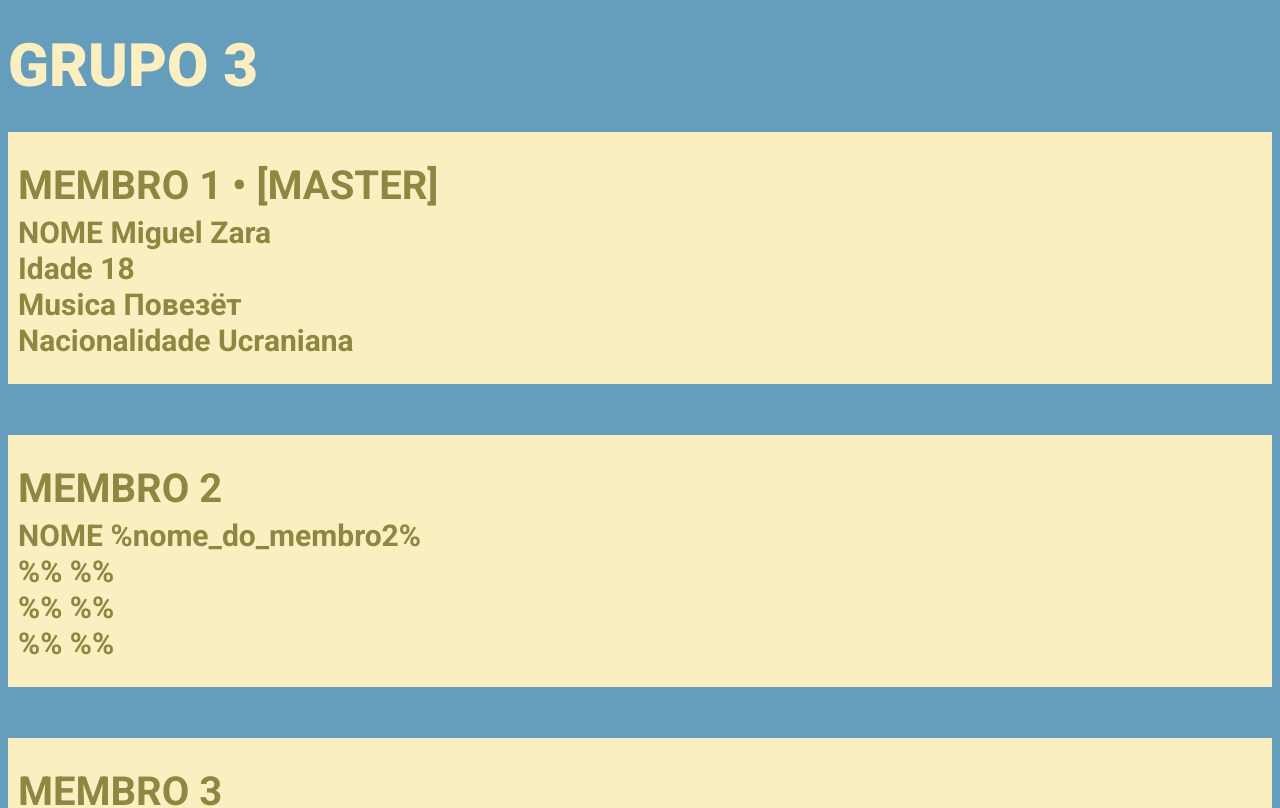
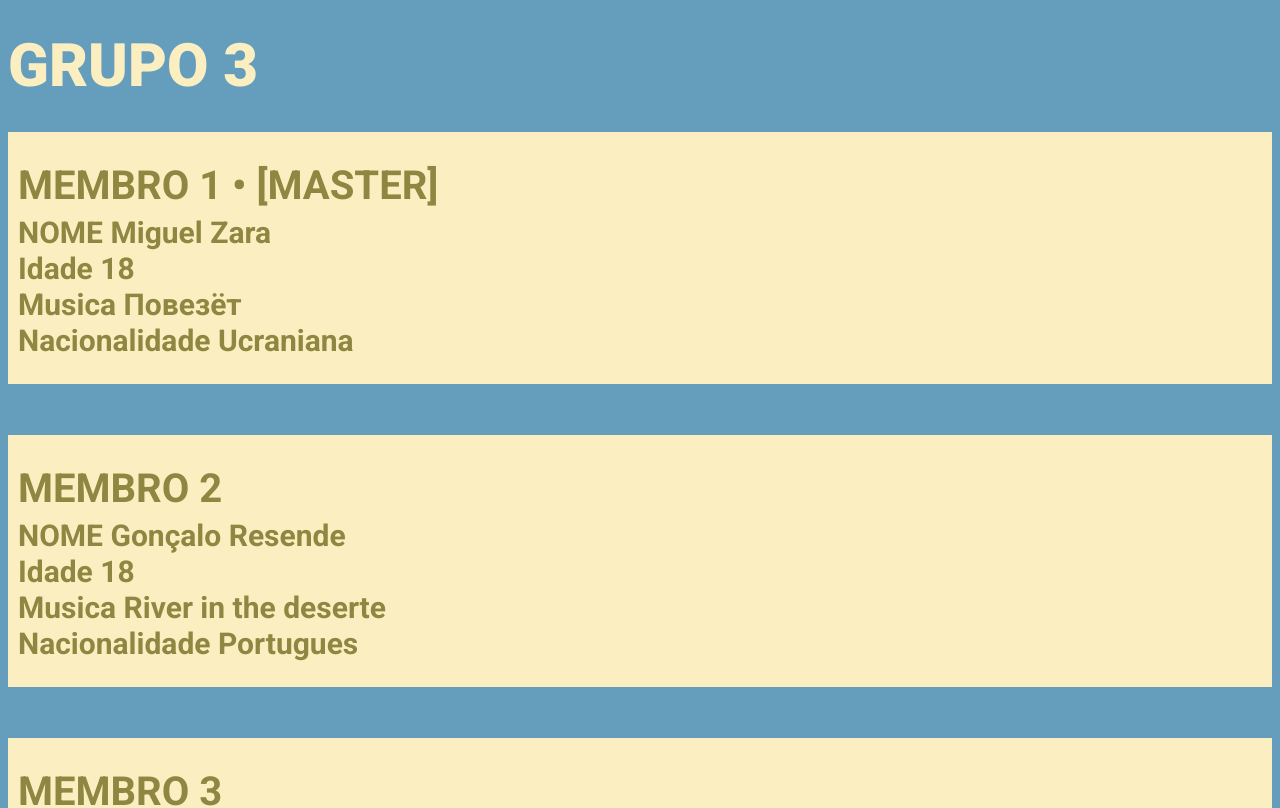
Before and after one commit to Zara210/Trabalho, a plain HTML site: page index.html in a window 1280 px wide. Shown: the top 808 px of the page. Drawn offline with Linux system fonts and the light colour scheme; a web font is replaced by a local one.

Commit message:
gvjgf
dfghj

```diff
--- a/index.html
+++ b/index.html
@@ -20,10 +20,10 @@
     <p>&nbsp;</p>
     <div style="padding:10px;background-color:#fbeec1;">
         <p style="font-size:40px;line-height:0.2;font-weight:600;color:#8d8741;">MEMBRO 2</p>
-        <p style="font-size:30px;line-height:0.2;font-weight:600;color:#8d8741">NOME <span>%nome_do_membro2%</span></p>
-        <p style="font-size:30px;line-height:0.2;font-weight:600;color:#8d8741">%% <span>%%</span></p>
-        <p style="font-size:30px;line-height:0.2;font-weight:600;color:#8d8741">%% <span>%%</span></p>
-        <p style="font-size:30px;line-height:0.2;font-weight:600;color:#8d8741">%% <span>%%</span></p>
+        <p style="font-size:30px;line-height:0.2;font-weight:600;color:#8d8741">NOME <span>Gonçalo Resende</span></p>
+        <p style="font-size:30px;line-height:0.2;font-weight:600;color:#8d8741">Idade <span>18</span></p>
+        <p style="font-size:30px;line-height:0.2;font-weight:600;color:#8d8741">Musica <span>River in the deserte</span></p>
+        <p style="font-size:30px;line-height:0.2;font-weight:600;color:#8d8741">Nacionalidade <span>Portugues</span></p>
     </div>
     <p>&nbsp;</p>
     <div style="padding:10px;background-color:#fbeec1;">
```
